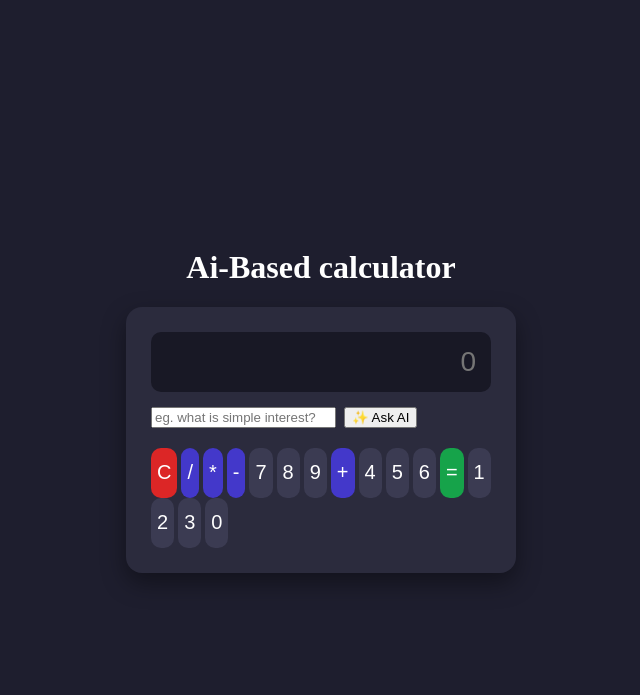
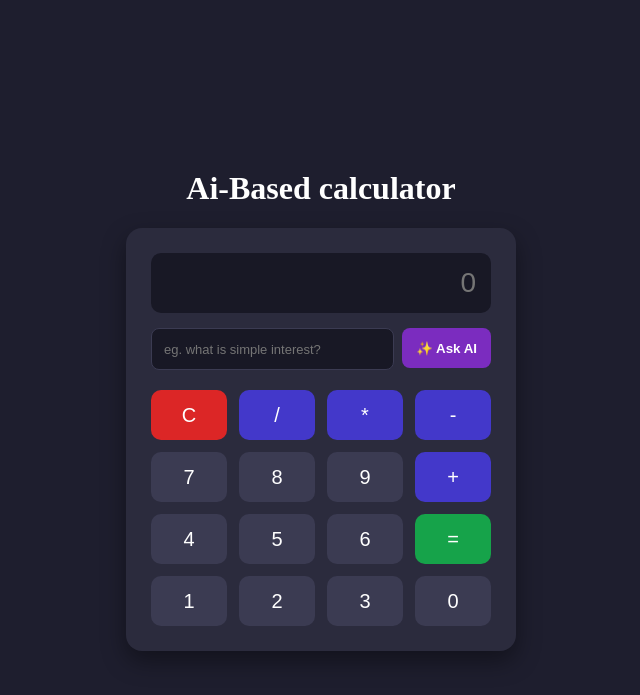
Before and after one commit to TheHimanshuMishraXD/Ai-based-calculator, a Flask app: page / in a window 1280 px wide. Shown: the top 695 px of the page, without its empty margins (319-959 px from the left). Run offline with Flask 3, Linux system fonts and the light colour scheme.

Commit message:
Auto-update calculator: 2026-10-14 22:54:16

```diff
--- a/static/calc.css
+++ b/static/calc.css
@@ -31,11 +31,50 @@ body {
     margin-bottom: 15px;
 }
 
+/* AI Box Container */
 .ai-box {
     display: flex;
     gap: 8px;
     margin-bottom: 20px;
 }
+
+/* AI Input Field */
+#ai-prompt {
+    flex: 1;
+    height: 40px;
+    background-color: #181825;
+    border: 1px solid #3b3b52;
+    border-radius: 8px;
+    color: #ffffff;
+    padding: 0 12px;
+    font-size: 13px;
+    outline: none;
+}
+
+/* Ask AI Button */
+#ai-btn {
+    height: 40px;
+    background-color: #7b2cbf;
+    color: #ffffff;
+    border: none;
+    border-radius: 8px;
+    padding: 0 14px;
+    font-weight: bold;
+    cursor: pointer;
+    transition: background-color 0.2s ease;
+}
+
+#ai-btn:hover {
+    background-color: #9d4edd;
+}
+
+/* Buttons Grid Layout */
+.buttons {
+    display: grid;
+    grid-template-columns: repeat(4, 1fr);
+    gap: 12px;
+}
+
 /* Common Button Styling */
 .btn {
     height: 50px;
@@ -49,35 +88,30 @@ body {
     transition: background-color 0.2s ease;
 }
 
-/* Button Hover Effect */
 .btn:hover {
     background-color: #4a4a66;
 }
 
 .operator {
     background-color: #4338ca;
+}
 
-}
 .operator:hover {
     background-color: #4f46e9;
 }
 
-/* this is for clear button */
 .clear {
     background-color: #dc2626;
 }
+
 .clear:hover {
     background-color: #ef4444;
 }
 
-/* this is for the equal operator */
-
 .equal {
     background-color: #16a34a;
 }
+
 .equal:hover {
     background-color: #22c55e;
 }
-
-
-/* so here is the update */
```
